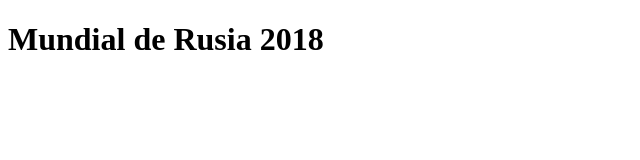
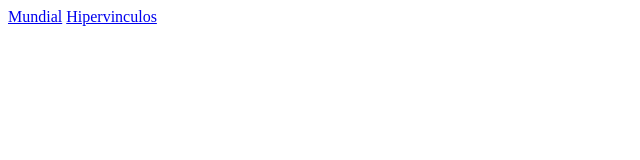
Before and after one commit to HermanMoreno98/codigo-16, a plain HTML site: page semana1/index.html in a window 1280 px wide. Shown: the whole page, without its empty margins (0-640 px from the left). Drawn offline with Linux system fonts and the light colour scheme.

Commit message:
mi segundo dia

```diff
--- a/semana1/index.html
+++ b/semana1/index.html
@@ -4,9 +4,11 @@
     <meta charset="UTF-8">
     <meta http-equiv="X-UA-Compatible" content="IE=edge">
     <meta name="viewport" content="width=device-width, initial-scale=1.0">
-    <title>Document</title>
+    <title>Index</title>
 </head>
 <body>
-    <h1>Mundial de Rusia 2018</h1>
+    <!-- Vamos a crear dos link para que nos lleve a mundial.html e hipervinculos -->
+    <a href="./mundial.html" target="_blank">Mundial</a>
+    <a href="./hipervinculos.html" target="_blank">Hipervinculos</a>
 </body>
 </html>
```
Also changed, not shown: semana1/hipervinculos.html (+2 -3 lines).
